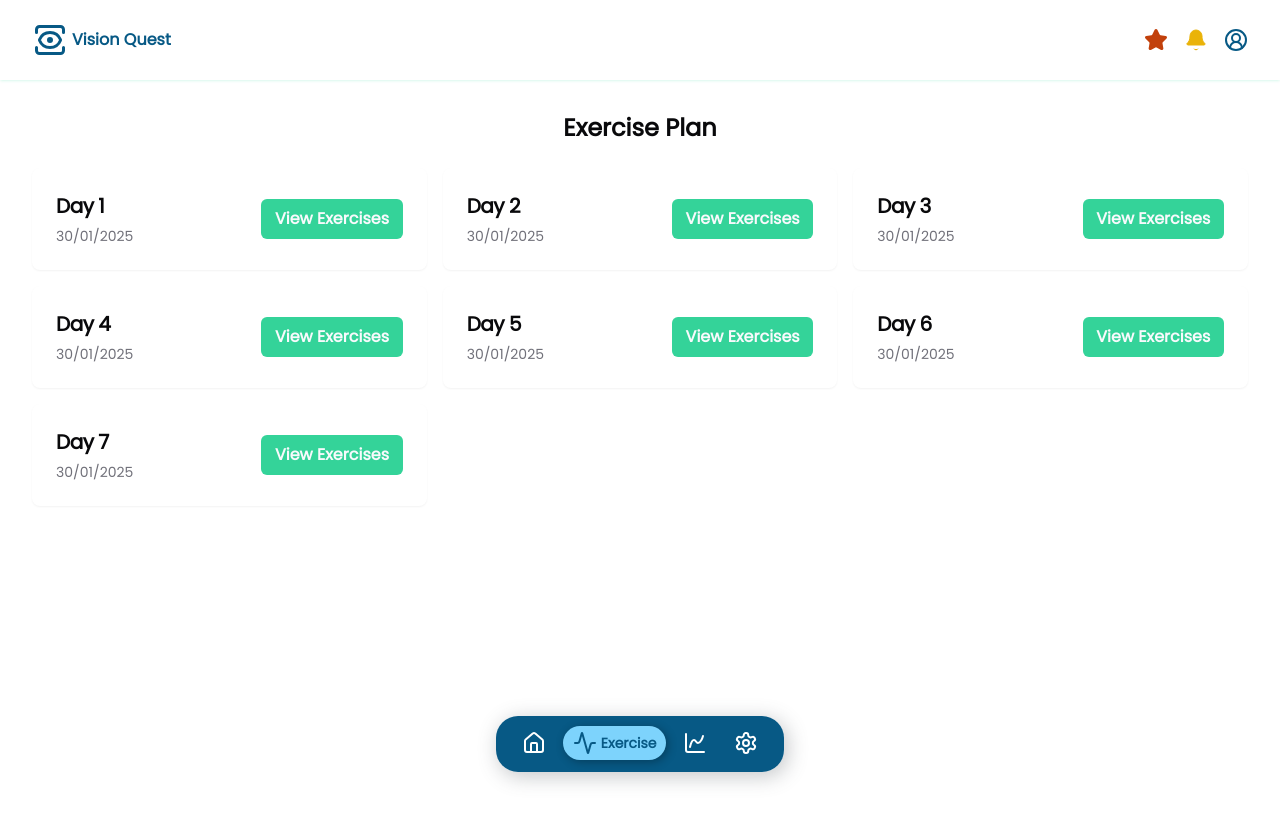
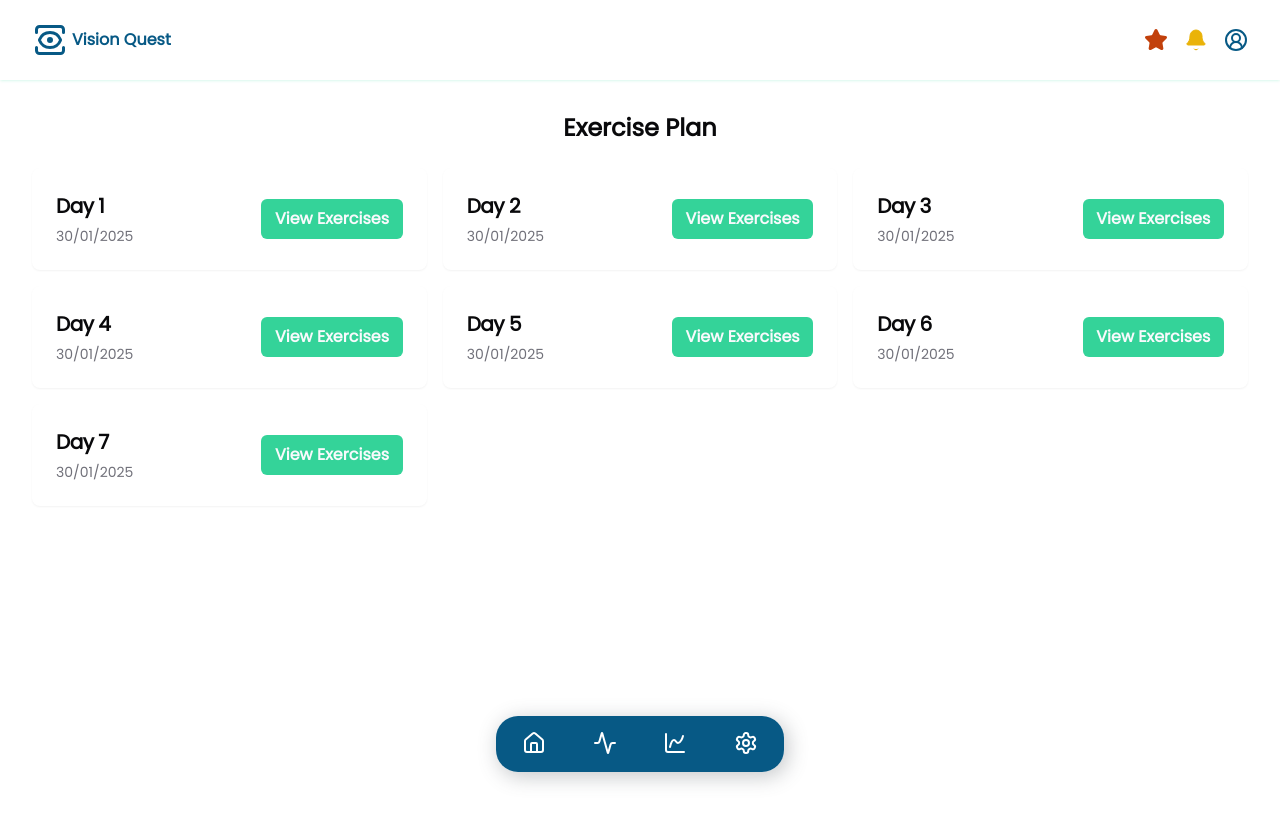
Before and after one commit to srini210988/visionquest_srini, a Next.js app: page /videos in a window 1280 px wide. Built offline with nearby package versions, Linux system fonts and the light colour scheme.

Commit message:
updated the code

```diff
--- a/src/app/components/footer.js
+++ b/src/app/components/footer.js
@@ -18,7 +18,7 @@ export function Footer({ children }){
                     </li>
 
                     <li>
-                        <Link href="/videos" className={`inline-flex items-center ${isActive("/videos")}`}>
+                        <Link href="/exercise?id=1&format=all" className={`inline-flex items-center ${isActive("/exercise")}`}>
                         <div>
                         <Activity /></div>
                         <div className="footer-txt">Exercise</div>
--- a/src/app/components/video-detail.js
+++ b/src/app/components/video-detail.js
@@ -137,7 +137,7 @@ export default function VideoDetail() {
               <CardContent>
                 <ol className="list-decimal list-inside space-y-2">
                   {exercise.steps.map((step, index) => (
-                    <li key={index} className={`text-muted-foreground ${(activeIndex == 1)?updateFontSize:(activeIndex == 2)?"text-sm md:text-lg":"text-md md:text-xl"}`}>
+                    <li key={index} className={`text-muted-foreground ${(activeIndex == 1)?updateFontSize:(activeIndex == 2)?"text-sm md:text-lg":"text-xl md:text-2xl"}`}>
                       {step}
                     </li>
                   ))}
```
